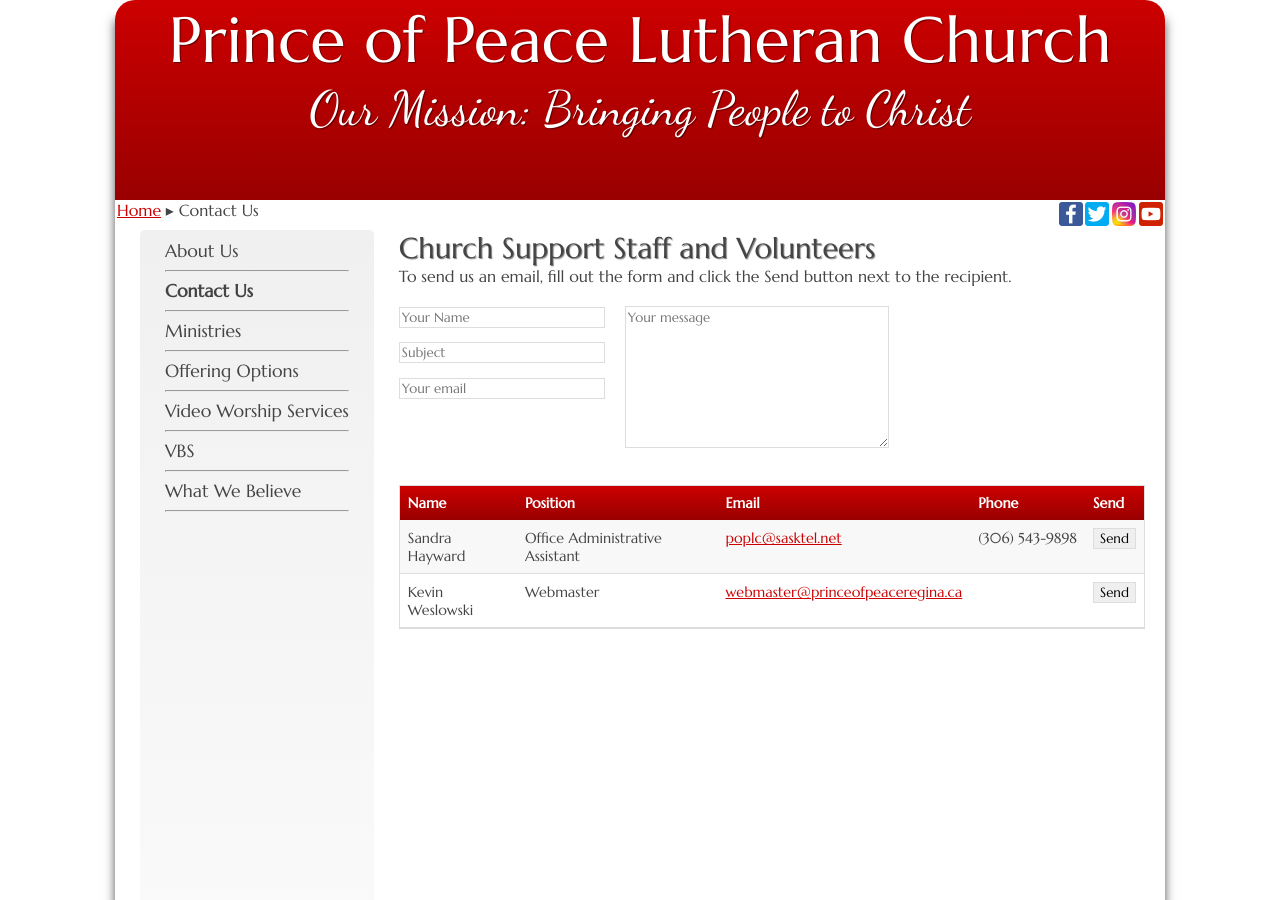
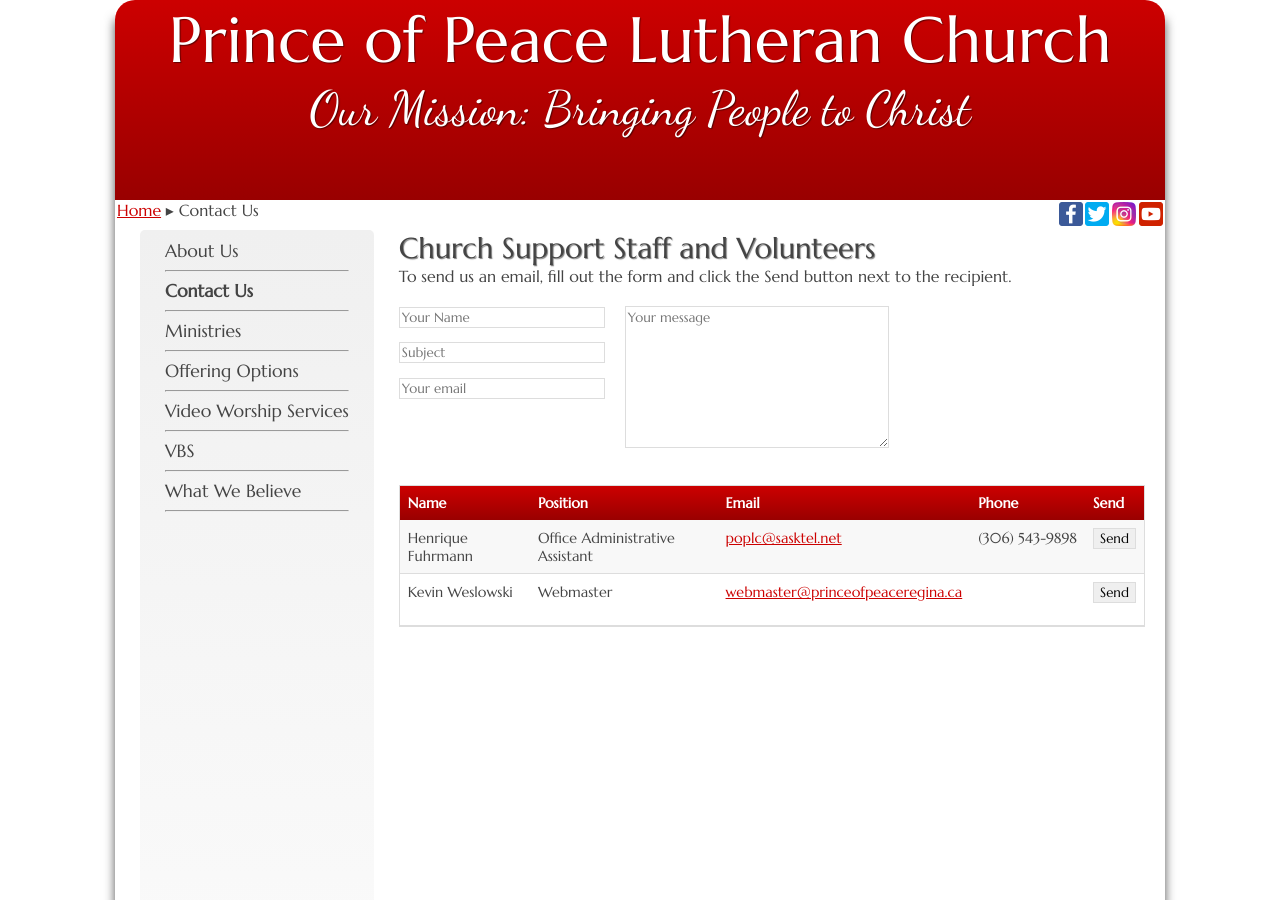
Before and after one commit to weslowsk/princeofpeace, a Jekyll site: the page built from contact.html, in a window 1280 px wide and 900 px high. Built offline with Jekyll 4.4.1, drawn with Linux system fonts in a browser that asks for light colours.

Commit message:
update admin assistant name

```diff
--- a/_data/staff.yml
+++ b/_data/staff.yml
@@ -1,4 +1,4 @@
-- name: Sandra Hayward
+- name: Henrique Fuhrmann
   title: Office Administrative Assistant
   phone: (306) 543-9898
   email: poplc@sasktel.net
```
